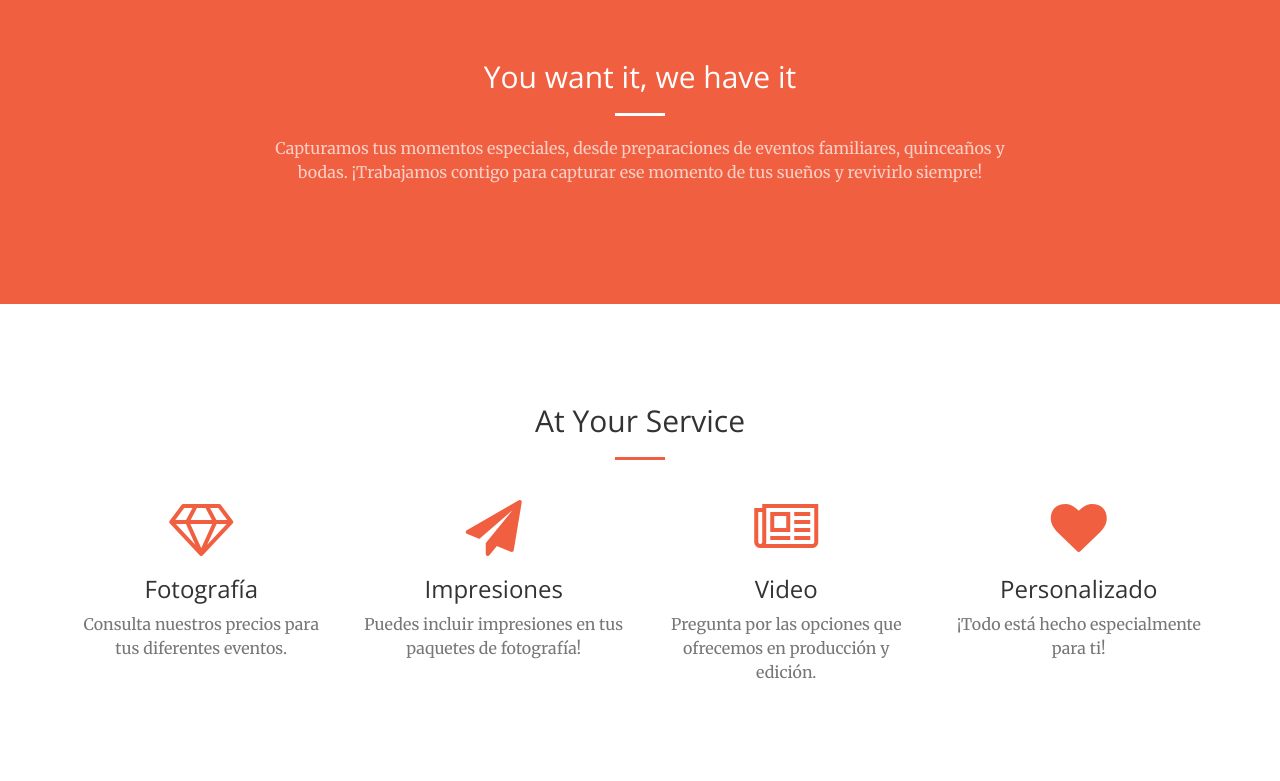
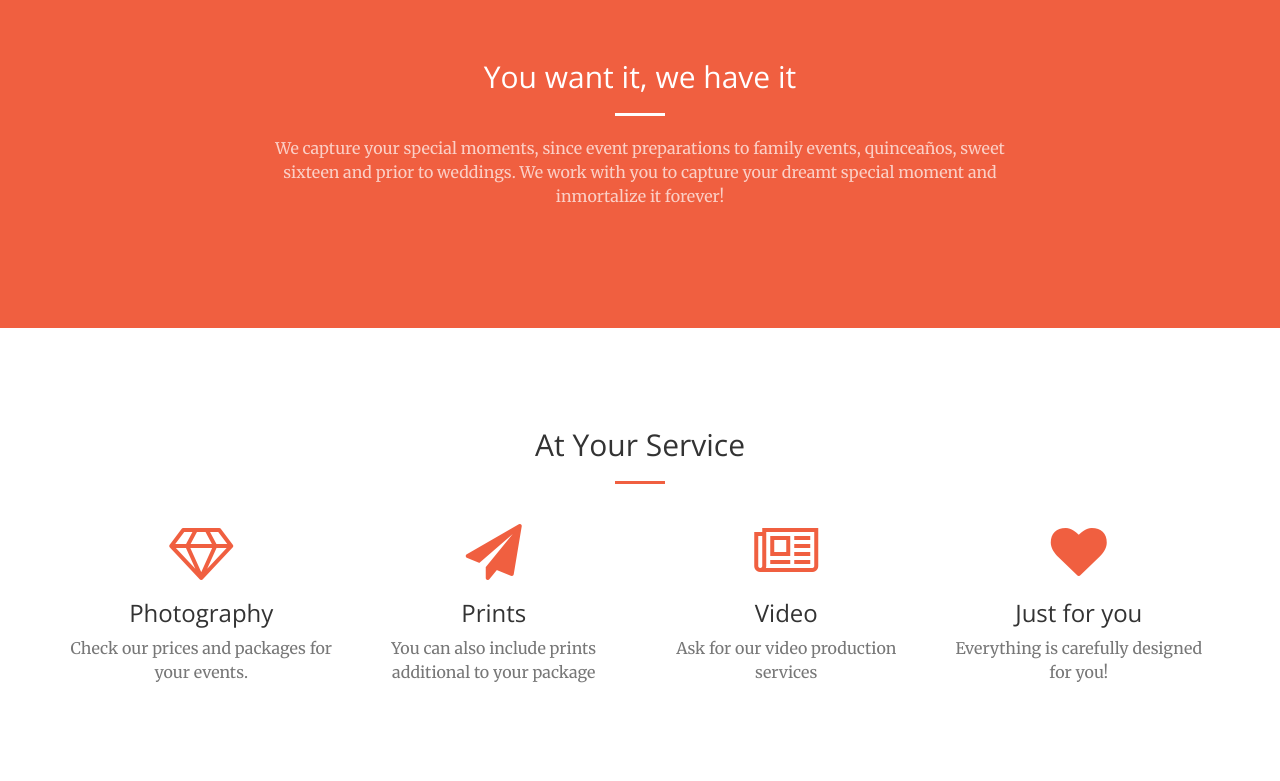
Before and after one commit to Robonomy/robonomy.github.io, a website: page index.html in a window 1280 px wide. Shown: the part 840-1621 px from the top of the page. Drawn offline with nearby package versions, Linux system fonts and the light colour scheme.

Commit message:
English only

```diff
--- a/index.html
+++ b/index.html
@@ -74,7 +74,7 @@
 			<div class="header-content-inner">
 				<h1 id="homeHeading">Roberto Ordóñez <br>Photography</h1>
 				<hr>
-				<p>Photography - video editing - writing - media development.</p>
+				<p>Photography - Video editing - Writing - Media development.</p>
 				<a href="#about" class="btn btn-primary btn-xl page-scroll">Find Out More</a>
 			</div>
 		</div>
@@ -88,7 +88,7 @@
 				<div class="col-lg-8 col-lg-offset-2 text-center">
 					<h2 class="section-heading">You want it, we have it</h2>
 					<hr class="light">
-					<p class="text-faded">Capturamos tus momentos especiales, desde preparaciones de eventos familiares, quinceaños y bodas. ¡Trabajamos contigo para capturar ese momento de tus sueños y revivirlo siempre!</p>
+					<p class="text-faded"> We capture your special moments, since event preparations to family events, quinceaños, sweet sixteen and prior to weddings. We work with you to capture your dreamt special moment and inmortalize it forever!</p>
 					<!--                    <a href="#services" class="page-scroll btn btn-default btn-xl sr-button">Get Started!</a>-->
 				</div>
 			</div>
@@ -111,29 +111,29 @@
 				<div class="col-lg-3 col-md-6 text-center">
 					<div class="service-box">
 						<i class="fa fa-4x fa-diamond text-primary sr-icons"></i>
-						<h3>Fotografía</h3>
-						<p class="text-muted">Consulta nuestros precios para tus diferentes eventos.</p>
+						<h3>Photography</h3>
+						<p class="text-muted">Check our prices and packages for your events.</p>
 					</div>
 				</div>
 				<div class="col-lg-3 col-md-6 text-center">
 					<div class="service-box">
 						<i class="fa fa-4x fa-paper-plane text-primary sr-icons"></i>
-						<h3>Impresiones</h3>
-						<p class="text-muted">Puedes incluir impresiones en tus paquetes de fotografía!</p>
+						<h3>Prints</h3>
+						<p class="text-muted">You can also include prints additional to your package</p>
 					</div>
 				</div>
 				<div class="col-lg-3 col-md-6 text-center">
 					<div class="service-box">
 						<i class="fa fa-4x fa-newspaper-o text-primary sr-icons"></i>
 						<h3>Video</h3>
-						<p class="text-muted">Pregunta por las opciones que ofrecemos en producción y edición.</p>
+						<p class="text-muted">Ask for our video production services</p>
 					</div>
 				</div>
 				<div class="col-lg-3 col-md-6 text-center">
 					<div class="service-box">
 						<i class="fa fa-4x fa-heart text-primary sr-icons"></i>
-						<h3>Personalizado</h3>
-						<p class="text-muted">¡Todo está hecho especialmente para ti!</p>
+						<h3>Just for you</h3>
+						<p class="text-muted">Everything is carefully designed for you!</p>
 					</div>
 				</div>
 			</div>
@@ -196,7 +196,7 @@
 						<div class="portfolio-box-caption">
 							<div class="portfolio-box-caption-content">
 								<div class="project-category text-faded">
-									Outdoors
+									Indoors
 								</div>
 								<div class="project-name">
 									María del Pilar
```
